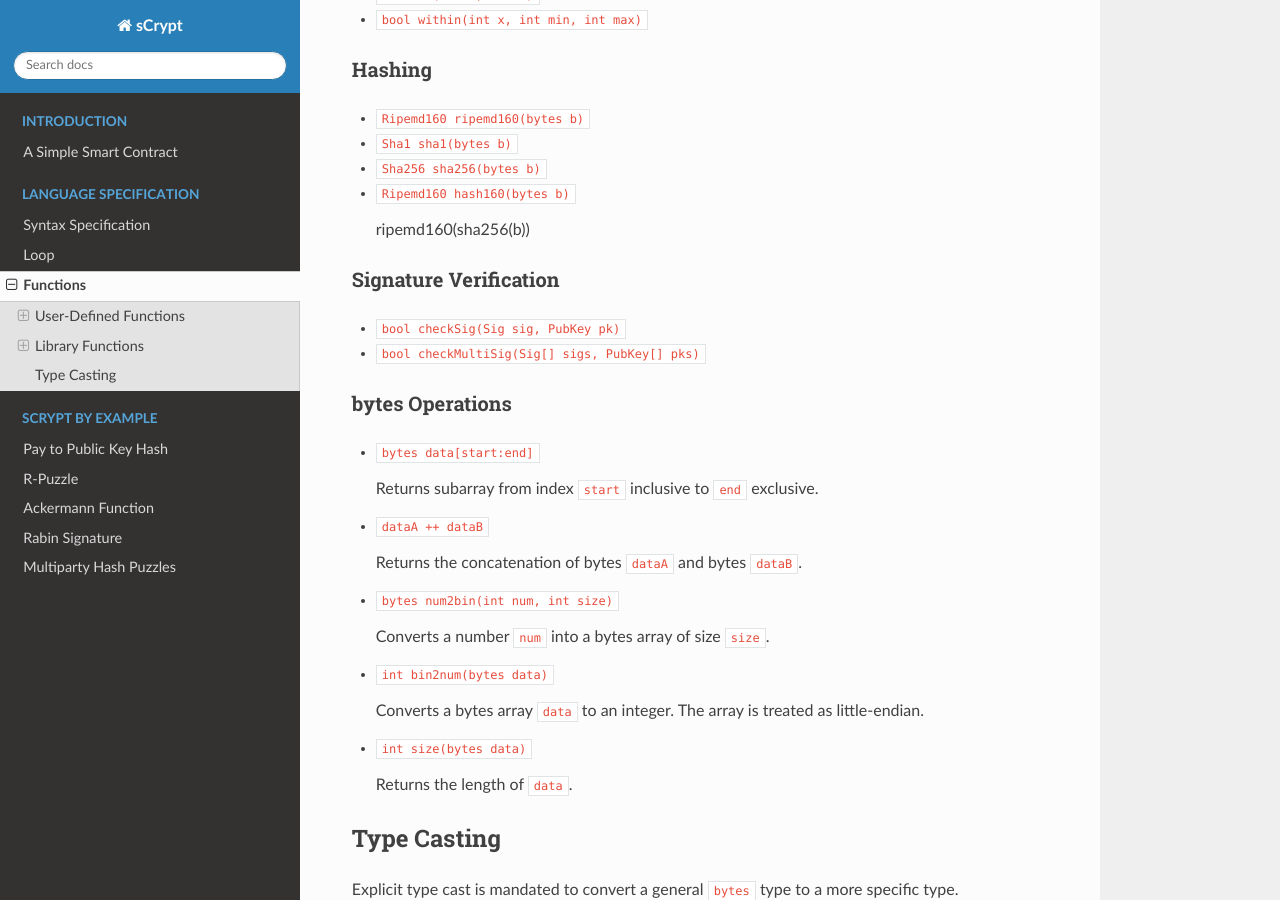
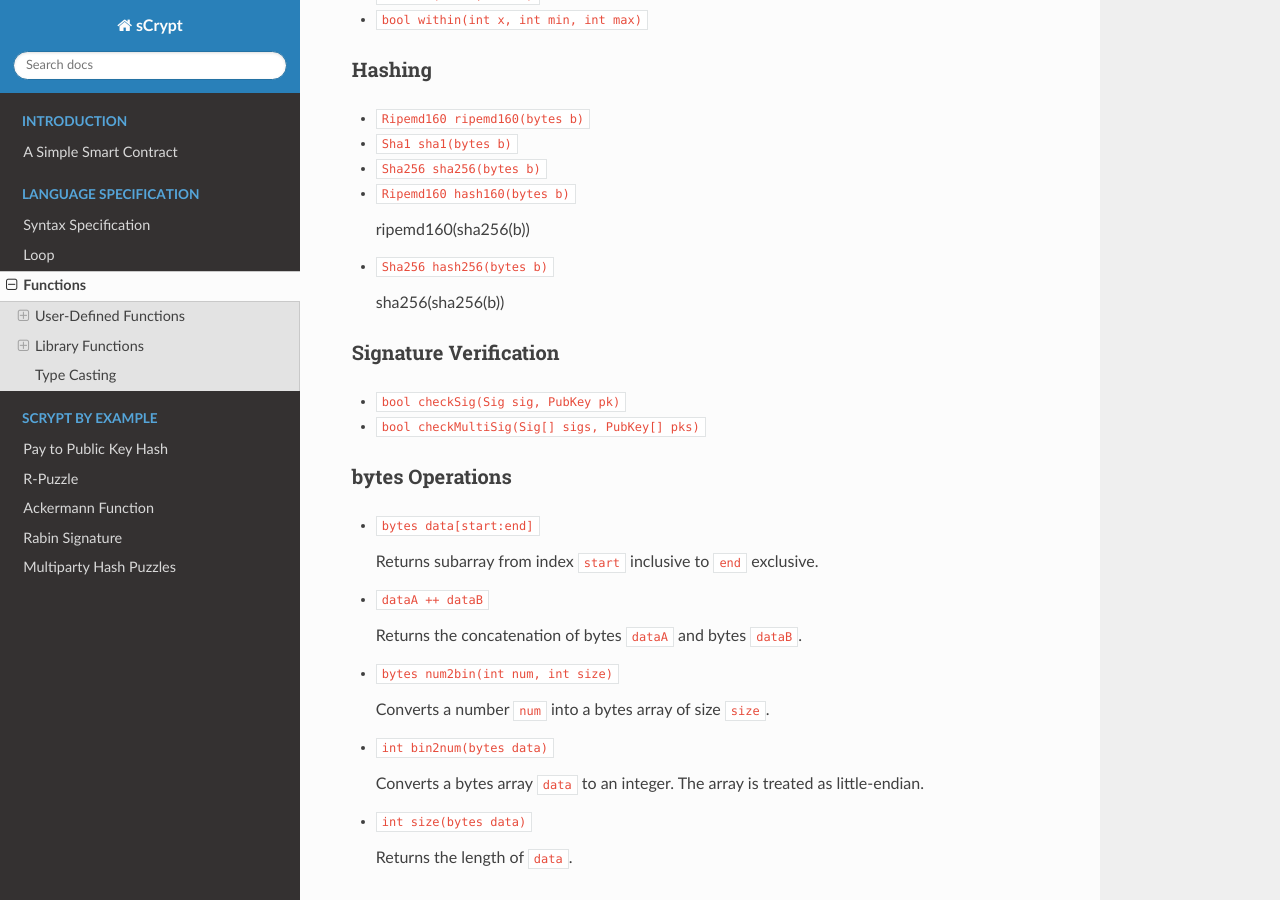
Before and after one commit to sCrypt-Inc/specification, a Sphinx documentation site: the page built from docs/functions.rst, in a window 1280 px wide and 900 px high, scrolled down 956 px. Built offline with Sphinx 7.4.7 and the Read the Docs theme 2.0.0, drawn with Linux system fonts in a browser that asks for light colours.

Commit message:
Add hash256()

```diff
--- a/docs/functions.rst
+++ b/docs/functions.rst
@@ -45,6 +45,10 @@ Hashing
 
   ripemd160(sha256(b))
 
+* ``Sha256 hash256(bytes b)``
+
+  sha256(sha256(b))
+
 Signature Verification
 ----------------------
 * ``bool checkSig(Sig sig, PubKey pk)``
```
